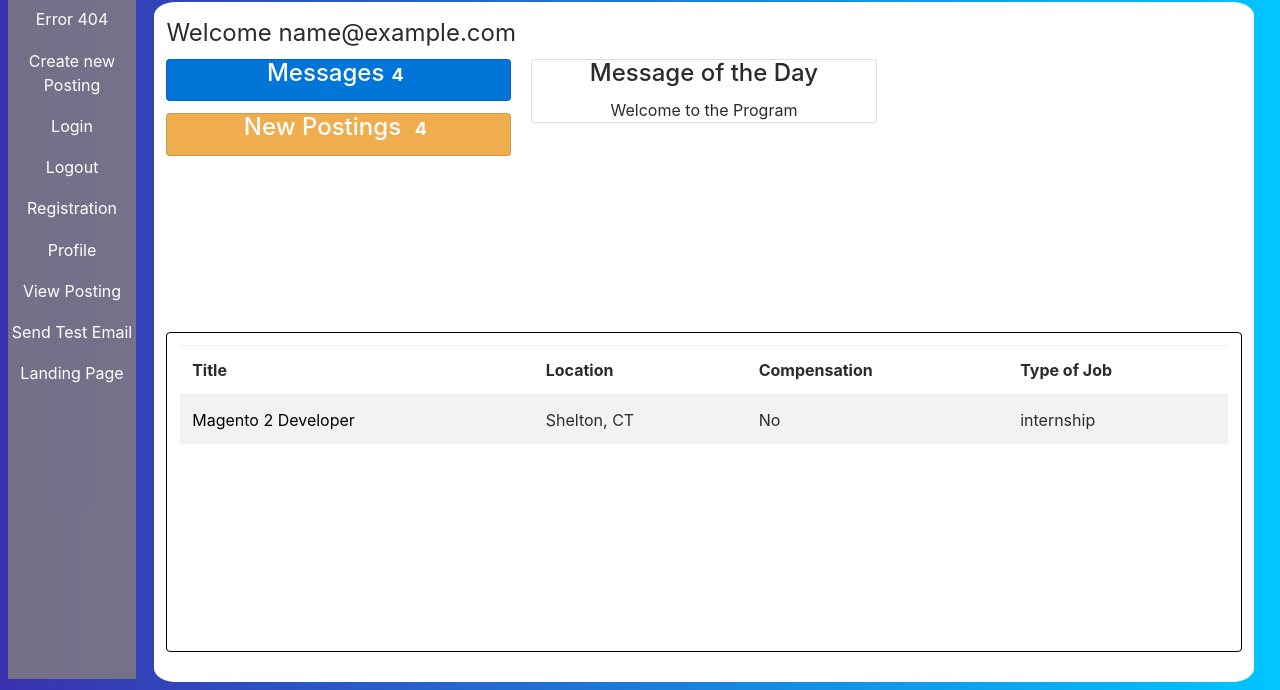
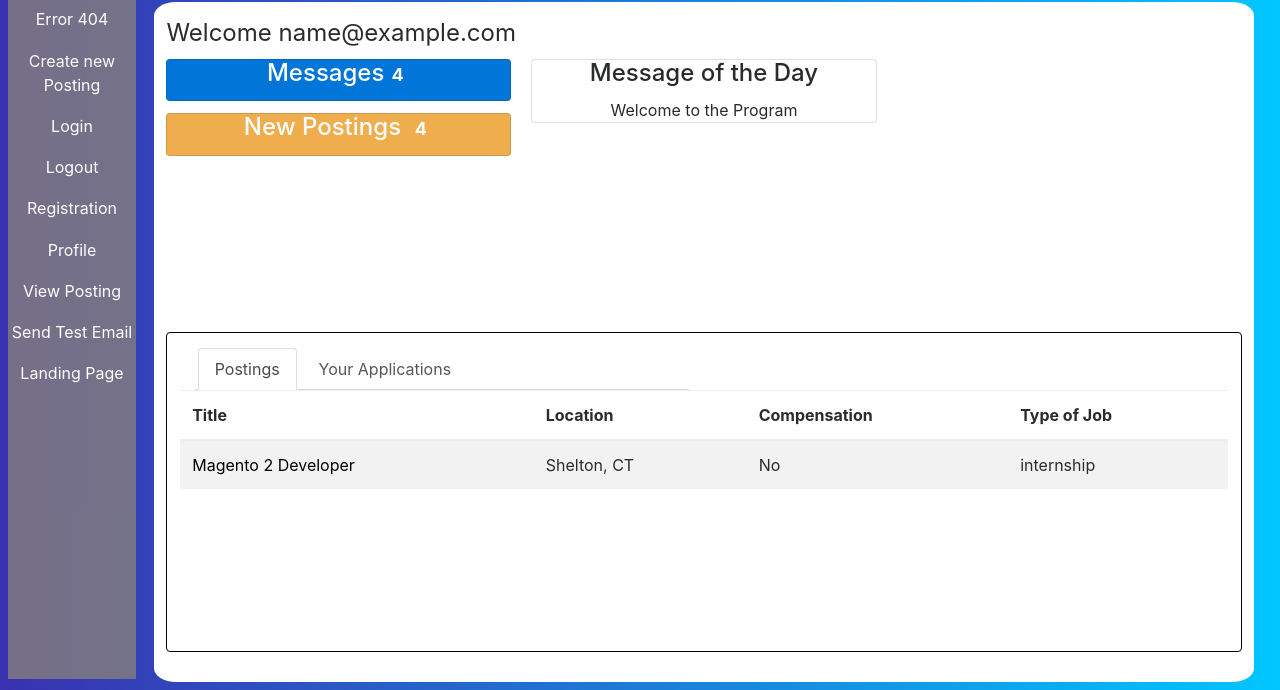
Before and after one commit to MohamadMaarouf/myfitnessdiary, a Flask app: page /dashboard in a window 1280 px wide. Shown: the part 110-800 px from the top of the page. Run offline with Flask 2, Linux system fonts and the light colour scheme; the visitor is signed in with stand-in values (Sample User, id 1); data comes from the database, SQL or seed files in the repository; both versions use the stored data as it was after the commit; data that the repository does not hold is empty; some libraries are stand-ins or nearby versions.

Commit message:
moved applications to dashboard

```diff
--- a/flaskr.py
+++ b/flaskr.py
@@ -212,7 +212,7 @@ def registration():
                 msg = Message(sender='chrisddhnt@gmail.com',subject="Email Verification", recipients=[email])
                 link = (url_for('email_confirm', token=token, _external=True))
                 msg.body = (
-                    'Thanks for signing up. Here is your registration key>{}').format(link)
+                    'Thanks for signing up. Here is your registration key \n{}').format(link)
                 mail.send(msg)
             else:
                 msg = Message(sender='chrisddhnt@gmail.com',subject="User Verification", recipients=['chris.conlon1993@gmail.com'])
@@ -235,7 +235,6 @@ def email_confirm(token):
     try:
         email = serial.loads(token, salt='email-confirm', max_age=3600)# token lives for 1 hour
         student = db.query('PULL', "Select user_id FROM users WHERE email='{}'".format(email))
-        print (student)
         db.query('PUSH', "UPDATE student SET verified=TRUE WHERE user_id={}".format(student[0][0]))
     except Exception:
         flash('Your verification link has expired please re-register')
@@ -250,12 +249,13 @@ def user_confirm():
     else:
         form = forms.AddUser()
         if(form.validate_on_submit()):
-            sql = "SELECT * FROM users WHERE email='{}'".format(form.email.data)
+            email = form.email.data
+            sql = "SELECT * FROM users WHERE email='{}'".format(email)
             user = db.query('PULL', sql)
-            print(user)
             if(len(user) != 0):
                 user = user[0]
-                sql = "UPDATE {} SET verified=TRUE WHERE user_id={}".format(user[3], user[0]) # update <role_table> with a true value in verified
+                sql = "UPDATE {} SET verified=True WHERE user_id={}".format(user[3], user[0]) # update <role_table> with a true value in verified
+                db.query('PUSH',sql)
                 flash('User has been verified.', 'success')
             else:
                 flash('No user with the email address is registered', 'danger')
@@ -273,19 +273,11 @@ def profile(user_id):
 
             # create profile_user object from class
             profile_user = ProfileUser.ProfileUser(user_id)
-
             # Enable Edit Profile (if logged in user's profile by user_id)
             edit = False
-            applications = []
             if(int(user_id) == current_user.id):
-                posting = db.query(
-                    'PULL', 'SELECT * from applications WHERE user_id=' + user_id)
-                if(current_user.role == 'student'):
-                    for x in range(len(posting)):
-                        applications.append(db.query(
-                            'PULL', 'SELECT * from internship WHERE internship_id={}'.format(posting[x][1]))[0])
                 edit = True
-            return render_template('profile.html', profile_user=profile_user, Edit=edit, applied=applications)
+            return render_template('profile.html', profile_user=profile_user, Edit=edit)
         else:
             name = 'User Profile not created yet :('
             return render_template('profile.html', name=name)
@@ -299,7 +291,15 @@ def dashboard():
     if(current_user.is_authenticated):
         name = current_user.name
         postings = db.query('PULL', 'SELECT * from internship')
-        return render_template('dashboard.html', title=(title+'Dashboard'), name=name, Daily="Welcome to the Program", postings=postings)
+        applications = []
+        user_id = str(current_user.id)
+        if(int(user_id) == current_user.id):
+            posting = db.query('PULL', 'SELECT * from applications WHERE user_id=' + user_id)
+            if(current_user.role == 'student'):
+                for x in range(len(posting)):
+                    applications.append(db.query(
+                        'PULL', 'SELECT * from internship WHERE internship_id={}'.format(posting[x][1]))[0])
+        return render_template('dashboard.html', title=(title+'Dashboard'),applied=applications, name=name, Daily="Welcome to the Program", postings=postings)
     return redirect('/login')
 
 
--- a/templates/dashboard.html
+++ b/templates/dashboard.html
@@ -54,6 +54,15 @@
     #postings a {
         color: black;
         text-decoration: none;
+    }
+
+    .nav-tabs>li.active>a {
+        color: #3c5a78;
+        font-size: 16px;
+    }
+
+    .nav-tabs>li>a {
+        color: #575757;
     }
 </style>
 {% endblock %}
@@ -140,6 +149,22 @@
             </div>
         </div>
         <div class="rounded" id="bottom-view">
+            <div class="col-md-6">
+                <ul class="nav nav-tabs" id="myTab" role="tablist">
+                    <li class="nav-item">
+                        <a class="nav-link active" id="home-tab" data-toggle="tab" href="#home" role="tab"
+                            aria-controls="home" aria-selected="true">Postings</a>
+                    </li>
+                    {% if current_user.role != 'faculty' %}
+                    <li class="nav-item">
+                        <a class="nav-link" id="profile-tab" data-toggle="tab" href="#profile" role="tab" aria-controls="profile"
+                            aria-selected="false">Your Applications</a>
+                    </li>
+                    {% endif %}
+                </ul>
+            </div>
+            <div class="tab-content profile-tab" id='myTabContent'>
+                <div class="tab-pane fade show active" id="home" role="tabpanel" aria-labelledby="home-tab">
                     <table class="table table-striped table-hover" id="postings">
                         <thead class="thead-dark">
                             <tr>
@@ -165,5 +190,36 @@
                         </tbody>
                     </table>
                 </div>
+                <div class="tab-pane fade" id="profile" role="tabpanel" aria-labelledby="profile-tab">
+                    <table class="table">
+                        <table class="table table-sm table-bordered table-hover table-striped" id="postings">
+                            <thead class="thead-dark">
+                                <tr>
+                                    <th>Title</th>
+                                    <th>Location</th>
+                                    <th>Compensation</th>
+                                    <th>Type of Job</th>
+                                </tr>
+                            </thead>
+                            <tbody>
+                                {% for app in applied%}
+                                <tr>
+                                    <td><a href="{{ url_for('posting', id=app[0]) }}"> {{app[3]}} </a></td>
+                                    <td> {{app[4]}} </td>
+                                    {% if app[8] == 0 %}
+                                    <td> No </td>
+                                    {% else %}
+                                    <td> Yes </td>
+                                    {% endif %}
+                                    <td> {{app[9]}} </td>
+                                </tr>
+                                {% endfor %}
+                            </tbody>
+                        </table>
+                    </table>
+                </div>
+            </div>
+        </div>
+    </div>
 </div>
 {% endblock %}
```
Also changed, not shown: DB/InternREQ_Database_script.sql (+10 -9 lines), templates/profile.html (+0 -34 lines). Lines whose indentation alone changed are shown as unchanged.
